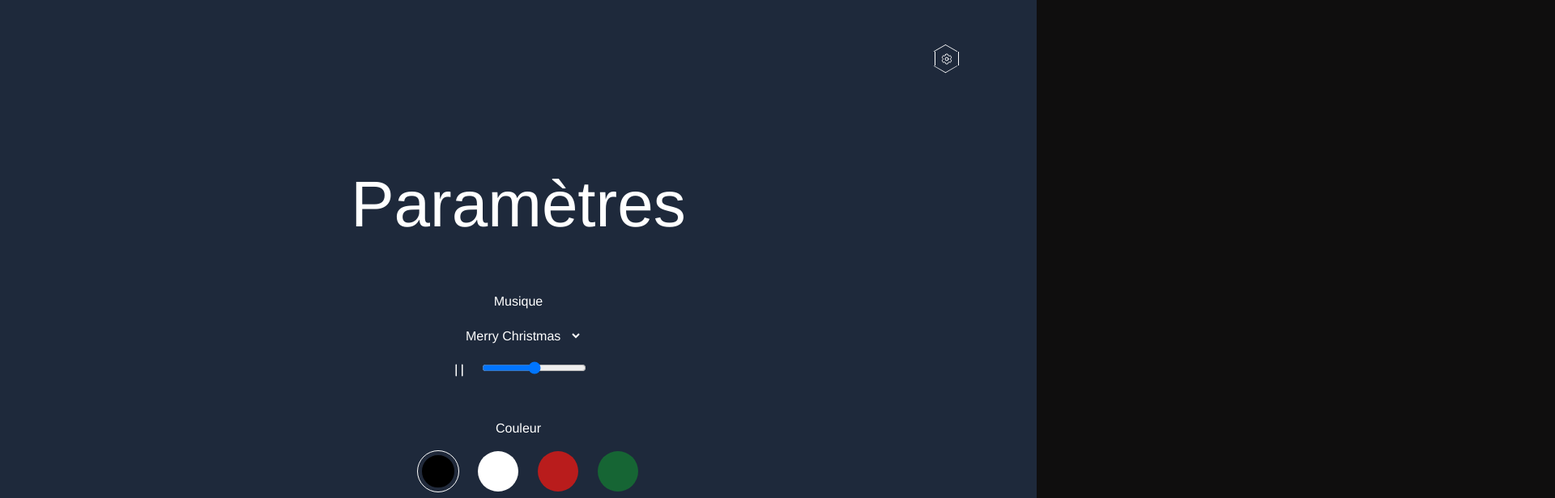
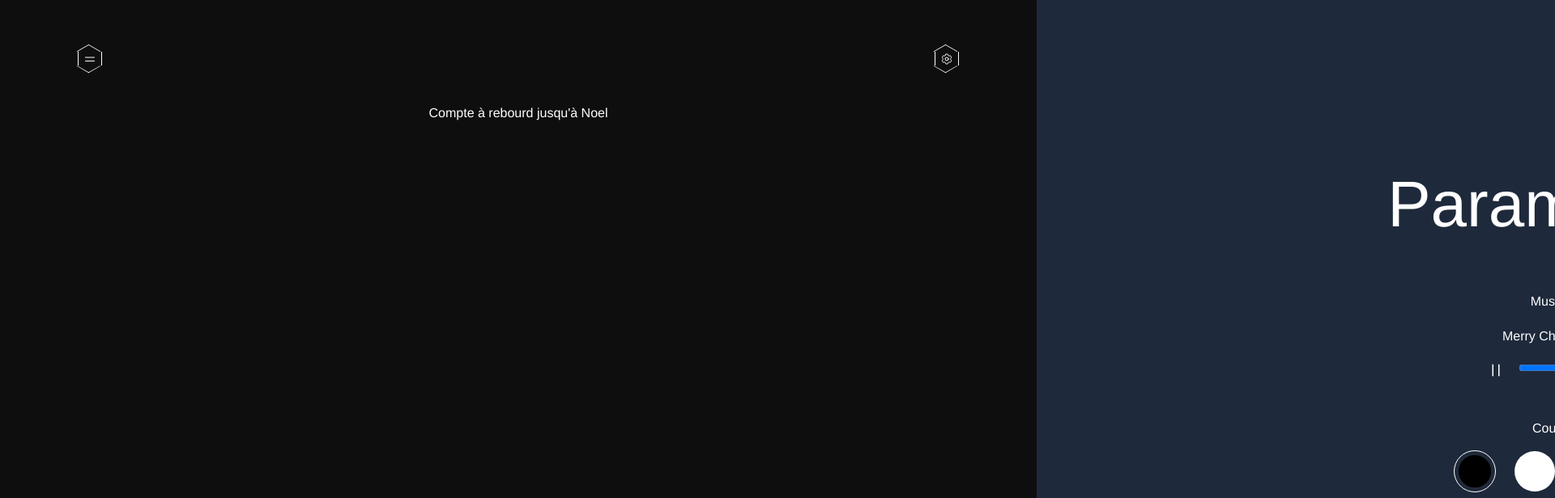
Before and after one commit to fifi-dev/laLettreDeNoel, a Vue app: page / in a window 1280 px wide. Shown: the top 616 px of the page at 81% size, 1920 px wide, since content can reach past the window. Built offline with nearby package versions, Linux system fonts and the light colour scheme.

Commit message:
push header

```diff
--- a/src/components/HeaderComponent.vue
+++ b/src/components/HeaderComponent.vue
@@ -22,7 +22,7 @@
                     <p>We wish you a merry christmas</p>-->
                 </div>
             </div>
-            <div @click="displaySettings = !displaySettings; settingsToggle()" class="hexagon z-50 w-1/4 ml-4">
+            <div @click="displaySettings = !displaySettings; settingsToggle()" class="settings-buton hexagon z-30 w-1/4 ml-4">
                 <svg v-if="displaySettings" xmlns="http://www.w3.org/2000/svg" fill="none" viewBox="0 0 24 24" stroke-width="1.5" stroke="currentColor" class="w-4 h-4">
                     <path stroke-linecap="round" stroke-linejoin="round" d="M9.594 3.94c.09-.542.56-.94 1.11-.94h2.593c.55 0 1.02.398 1.11.94l.213 1.281c.063.374.313.686.645.87.074.04.147.083.22.127.324.196.72.257 1.075.124l1.217-.456a1.125 1.125 0 011.37.49l1.296 2.247a1.125 1.125 0 01-.26 1.431l-1.003.827c-.293.24-.438.613-.431.992a6.759 6.759 0 010 .255c-.007.378.138.75.43.99l1.005.828c.424.35.534.954.26 1.43l-1.298 2.247a1.125 1.125 0 01-1.369.491l-1.217-.456c-.355-.133-.75-.072-1.076.124a6.57 6.57 0 01-.22.128c-.331.183-.581.495-.644.869l-.213 1.28c-.09.543-.56.941-1.11.941h-2.594c-.55 0-1.02-.398-1.11-.94l-.213-1.281c-.062-.374-.312-.686-.644-.87a6.52 6.52 0 01-.22-.127c-.325-.196-.72-.257-1.076-.124l-1.217.456a1.125 1.125 0 01-1.369-.49l-1.297-2.247a1.125 1.125 0 01.26-1.431l1.004-.827c.292-.24.437-.613.43-.992a6.932 6.932 0 010-.255c.007-.378-.138-.75-.43-.99l-1.004-.828a1.125 1.125 0 01-.26-1.43l1.297-2.247a1.125 1.125 0 011.37-.491l1.216.456c.356.133.751.072 1.076-.124.072-.044.146-.087.22-.128.332-.183.582-.495.644-.869l.214-1.281z" />
                     <path stroke-linecap="round" stroke-linejoin="round" d="M15 12a3 3 0 11-6 0 3 3 0 016 0z" />
@@ -53,26 +53,31 @@ export default {
     methods: {
         menuToggle: function(){
             var menu = document.querySelector('.menu-component');
+            var settingsButton = document.querySelector(".settings-buton");
             if(this.displayMenu === false){
                     menu.style.transform="translateX(0%)";
                     menu.style.transition=" all 1.3s ease"
+                    settingsButton.style.zIndex = "10"
             }else {
                 console.log("le menu est affiché")
                 menu.style.transform="translateX(-100%)";
                 menu.style.transition=" all 1.2s ease" ;
                 menu.style.animatation="slidein 1s ease-out";
-
+                settingsButton.style.zIndex = "30"
             }
         },
         settingsToggle: function(){
+            var menuButton = document.querySelector(".menu-button");
             var settings = document.querySelector('.settings-component');
             if(this.displaySettings === false){
                     settings.style.transform="translateX(0%)";
                     settings.style.transition=" all 1.3s ease"
+                    menuButton.style.zIndex = "10"
             }else {
                 settings.style.transform="translateX(100%)";
                 settings.style.transition=" all 1.2s ease" ;
                 settings.style.animatation="slidein 1s ease-out";
+                menuButton.style.zIndex = "30"
 
             }
         }
--- a/src/components/MenuComponent.vue
+++ b/src/components/MenuComponent.vue
@@ -3,7 +3,7 @@
             <ul class="relative  max-sm:block">
                 <li class="nav-item">Accueil</li>
                 <li class="nav-item">La boite aux lettres</li>
-                <li class="nav-item">Credits</li>
+                <li class="nav-item">Crédits</li>
                 <p class="absolute copyright text-center">© 2023 - All right Reserved </p>
             </ul>
         </nav>
@@ -16,7 +16,6 @@ export default {
 <style>
 .menu-component{
     transform: translateX(-100%);
-    box-shadow: 21px 21px 55px rgba(255, 255, 255, 0.057);
 }
 
 nav{
--- a/src/components/SettingsComponent.vue
+++ b/src/components/SettingsComponent.vue
@@ -1,5 +1,5 @@
 <template>
-    <div class="settings-component w-full h-screen top-0 left-0 absolute bg-slate-800 z-40 flex justify-center items-center">
+    <div class="settings-component w-full h-screen top-0 left-0 absolute bg-slate-800 z-20 flex justify-center items-center">
         <div>
             <h2> Paramètres</h2>
             <div class="my-12">
@@ -20,7 +20,7 @@
                         </svg>
                     </div>
                     <div>
-                        <input type="range" name="" id="" min="0" max="100">
+                        <input type="range" value="50" name="" id="" min="0" max="100">
                     </div>
                 </div>
             </div>
@@ -65,6 +65,10 @@ export default {
 </script>
 
 <style scoped>
+
+.settings-component{
+    transform: translateX(100%);
+}
 h2{
 font-size: 5rem;
 }
--- a/src/index.css
+++ b/src/index.css
@@ -21,4 +21,7 @@ body{
     margin: 0;
     background-color: #0f0e0e;
     color: white;
+    height: 100vh;
+    width: 100vw;
+    overflow: hidden;
 }
```
